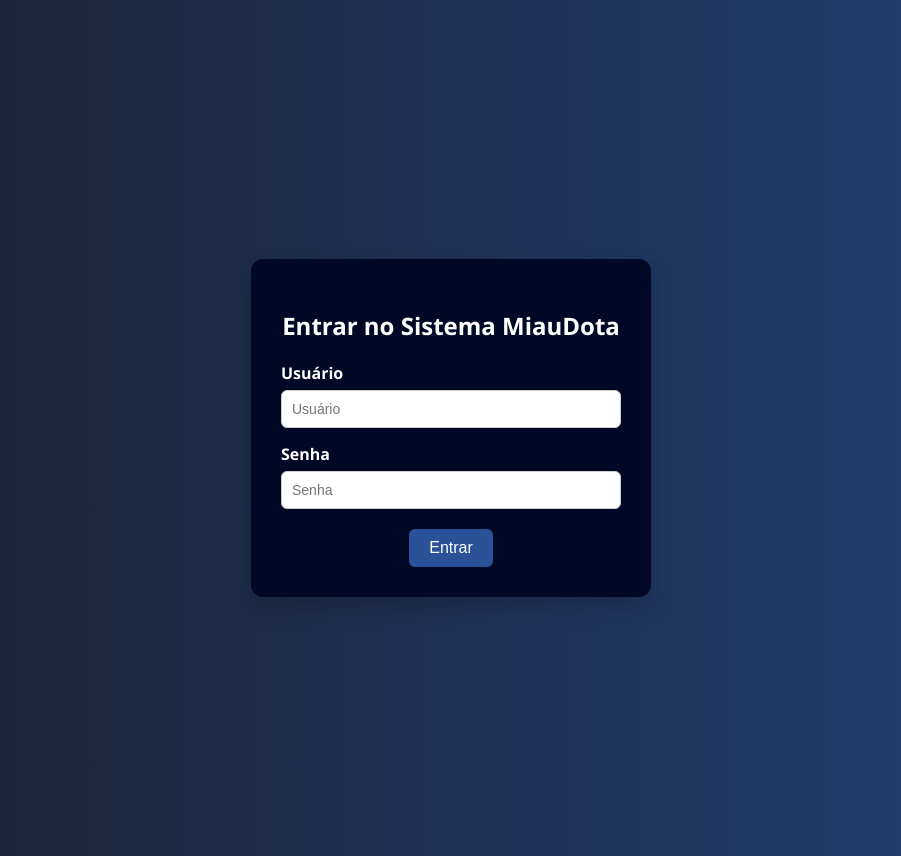
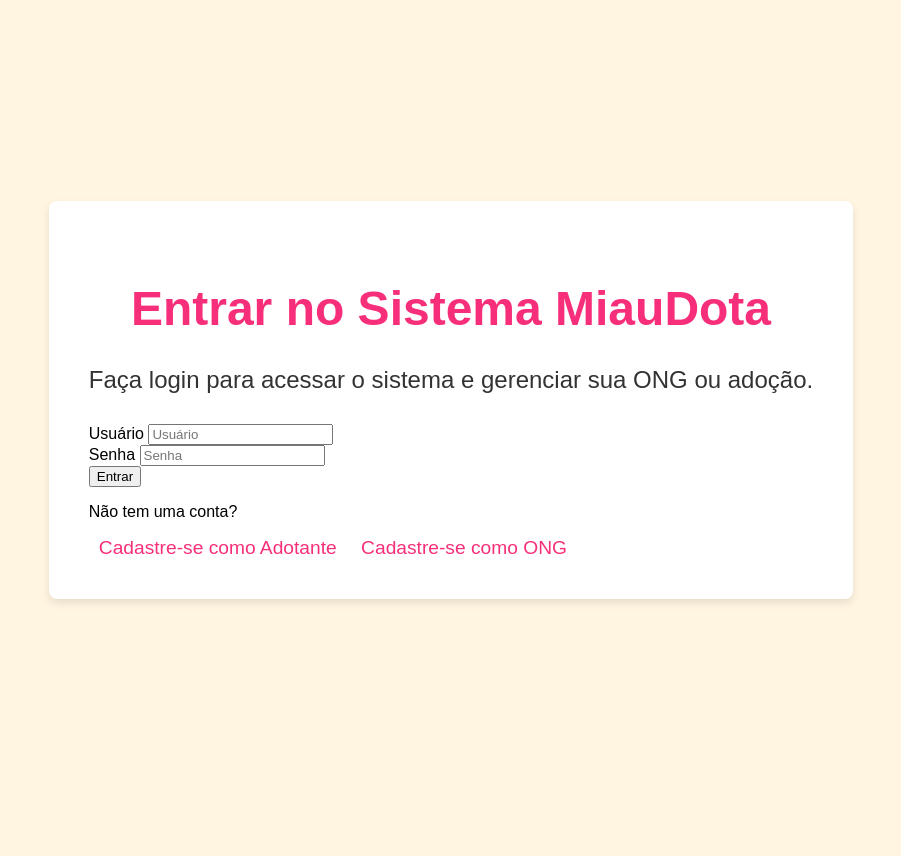
Before and after one commit to NilsonAbrantes/Miaudota, a Django app: page /login/ in a window 1280 px wide. Shown: the whole page, without its empty margins (189-1090 px from the left). After the commit the page ends 603 px from the top, so only its background shows below. Run offline with Django 5.2, Linux system fonts and the light colour scheme.

Commit message:
Atualização semifinal

```diff
--- a/Miaudota/static/css/login.css
+++ b/Miaudota/static/css/login.css
@@ -1,62 +1,51 @@
-/* LOGIN FORM */
-
-
-.login {
-    background: linear-gradient(to right, #1a2231, #224177);
-    min-height: 100vh;
+/* Estilos gerais para o Login */
+body.dashboard-bg {
+  background-color: #FFF5E1;  /* Cor de fundo suave */
+  font-family: 'Arial', sans-serif;
+  margin: 0;
+  padding: 0;
+  box-sizing: border-box;
   display: flex;
-    justify-content: center;
-    align-items: center;
-    padding: 20px;
-    font-family: 'Segoe UI', Tahoma, Geneva, Verdana, sans-serif;
+  justify-content: center;  /* Centraliza horizontalmente */
+  align-items: center;      /* Centraliza verticalmente */
+  height: 100vh;            /* Garante que ocupe toda a altura da tela */
 }
 
-.login #header {
-    padding: 20px 0;
-    justify-content: center;
+#login-form-container {
+  background-color: white;
+  padding: 30px;
+  border-radius: 8px;
+  box-shadow: 0 4px 8px rgba(0, 0, 0, 0.1);
+  max-width: 400px;  /* Limita a largura máxima do formulário */
+  width: 100%;  /* Faz o formulário ocupar toda a largura disponível até o limite */
+  display: flex;
+  flex-direction: column;  /* Organiza os itens em coluna */
+  justify-content: center; /* Centraliza os itens verticalmente */
+  align-items: center;     /* Centraliza os itens horizontalmente */
+}
+
+h2.title {
+  font-size: 2rem;
+  color: #F72F7A;
+  font-weight: bold;
+  text-align: center;
+  margin-bottom: 20px;
+}
+
+.form-row {
+  margin-bottom: 15px;
+  width: 100%;
   text-align: center;
 }
 
-.login #header h1 {
-    font-size: 1.5rem;
-    margin: 0;
-    color: #804646;
-}
-
-.login #header h1 a {
-    color: #ffffff;
-    text-decoration: none;
-}
-
-.login #content {
-    padding: 0;
-    width: 100%;
-}
-
-.login #container {
-    background: #010825;
-    border-radius: 12px;
-    box-shadow: 0 10px 25px rgba(0, 0, 0, 0.2);
-    width: 100%;
-    max-width: 400px;
-    padding: 30px;
-    box-sizing: border-box;
-    height: auto;
-}
-
-.login .form-row {
-    margin-bottom: 15px;
-}
-
-.login .form-row label {
+.form-row label {
   display: block;
   margin-bottom: 6px;
   font-weight: 600;
-    color: #ffffff;
+  color: #333;
 }
 
-.login .form-row #id_username,
-.login .form-row #id_password {
+.form-input {
   padding: 10px;
   width: 100%;
   box-sizing: border-box;
@@ -66,28 +55,65 @@
   transition: border 0.2s;
 }
 
-.login .form-row #id_username:focus,
-.login .form-row #id_password:focus {
-    border-color: #2a5298;
+.form-input:focus {
+  border-color: #F72F7A;
   outline: none;
 }
 
-.login .submit-row {
+.submit-row {
   text-align: center;
   margin-top: 20px;
 }
 
-.login .submit-row input[type="submit"] {
-    padding: 10px 20px;
-    background-color: #2a5298;
+.submit-btn {
+  padding: 12px 20px;
+  background-color: #F72F7A;
   border: none;
-    border-radius: 6px;
+  border-radius: 8px;
   color: white;
-    font-size: 16px;
+  font-size: 1.2rem;
   cursor: pointer;
-    transition: background 0.3s ease;
+  transition: background-color 0.3s ease;
+  width: 100%;
+  max-width: 200px;
 }
 
-.login .submit-row input[type="submit"]:hover {
-    background-color: blue;
+.submit-btn:hover {
+  background-color: #FFB6C1;
 }
+
+/* Responsividade */
+@media (max-width: 768px) {
+  h2.title {
+    font-size: 1.5rem;
+  }
+
+  .form-input {
+    font-size: 1rem;
+  }
+
+  .submit-btn {
+    font-size: 1rem;
+  }
+}
+
+.signup-links {
+  display: flex;
+  justify-content: space-between;  /* Distribui os links ao longo da linha */
+  width: 100%;  /* Garante que a largura do container ocupe toda a área disponível */
+  margin-top: 30px;
+}
+
+.signup-links a {
+  color: #F72F7A;
+  text-decoration: none;
+  font-weight: bold;
+  padding: 8px 12px;
+  border-radius: 6px;
+  transition: background-color 0.3s ease, color 0.3s ease;
+}
+
+.signup-links a:hover {
+  background-color: #F72F7A;
+  color: white;
+}
--- a/Miaudota/templates/html/login/login.html
+++ b/Miaudota/templates/html/login/login.html
@@ -5,47 +5,39 @@
 
 <head>
     <meta charset="UTF-8">
-    <title>Login</title>
-    <link rel="stylesheet" href="{% static 'css/login.css' %}">
+    <meta name="viewport" content="width=device-width, initial-scale=1.0">
+    <title>Login - MiauDota</title>
+    <link rel="stylesheet" href="{% static 'css/dashboard_ong.css' %}">
 </head>
 
-<body class="login">
+<body class="dashboard-bg">
+    <div id="login-form-container" class="form-container">
+        <h2 class="title">Entrar no Sistema MiauDota</h2>
+        <p class="description">Faça login para acessar o sistema e gerenciar sua ONG ou adoção.</p>
 
-    <div id="container">
-        <div id="header">
-            <h1><a href="/">Entrar no Sistema MiauDota</a></h1>
-        </div>
-
-        <div id="content">
         <form method="POST">
             {% csrf_token %}
             <div class="form-row">
                 <label for="id_username">Usuário</label>
-                    <input type="text" name="username" id="id_username" placeholder="Usuário" required>
+                <input type="text" name="username" id="id_username" placeholder="Usuário" required class="form-input">
             </div>
 
             <div class="form-row">
                 <label for="id_password">Senha</label>
-                    <input type="password" name="password" id="id_password" placeholder="Senha" required>
+                <input type="password" name="password" id="id_password" placeholder="Senha" required class="form-input">
             </div>
 
             <div class="submit-row">
-                    <input type="submit" value="Entrar">
+                <input type="submit" value="Entrar" class="submit-btn">
             </div>
         </form>
 
-            {% if messages %}
-            <ul>
-                {% for message in messages %}
-                <li style="color: red;">{{ message }}</li>
-                {% endfor %}
-            </ul>
-            {% endif %}
-
-
+        <div class="signup-links">
+            <p>Não tem uma conta?</p>
+            <a href="{% url 'registro_adotante' %}" class="dashboard-link">Cadastre-se como Adotante</a>
+            <a href="{% url 'registro_ong' %}" class="dashboard-link">Cadastre-se como ONG</a>
         </div>
     </div>
-
 </body>
 
 </html>
```
Also changed, not shown: Miaudota/templates/html/dashboard/dashboard_adotante.html (+15 -1 lines), Miaudota/templates/html/dashboard/home.html (+11 -46 lines), Miaudota/static/css/registro_adotante.css (line endings or trailing spaces), db.sqlite3. Lines whose indentation alone changed are shown as unchanged.
